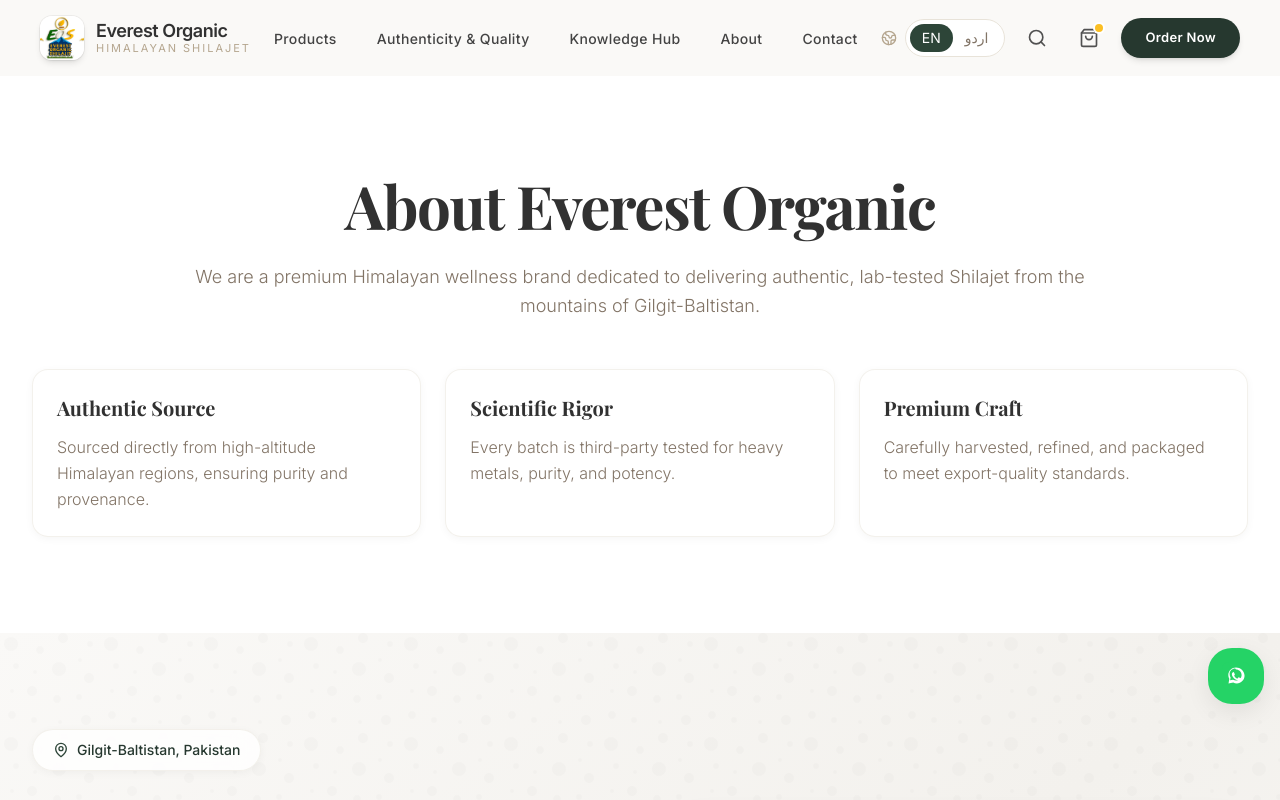
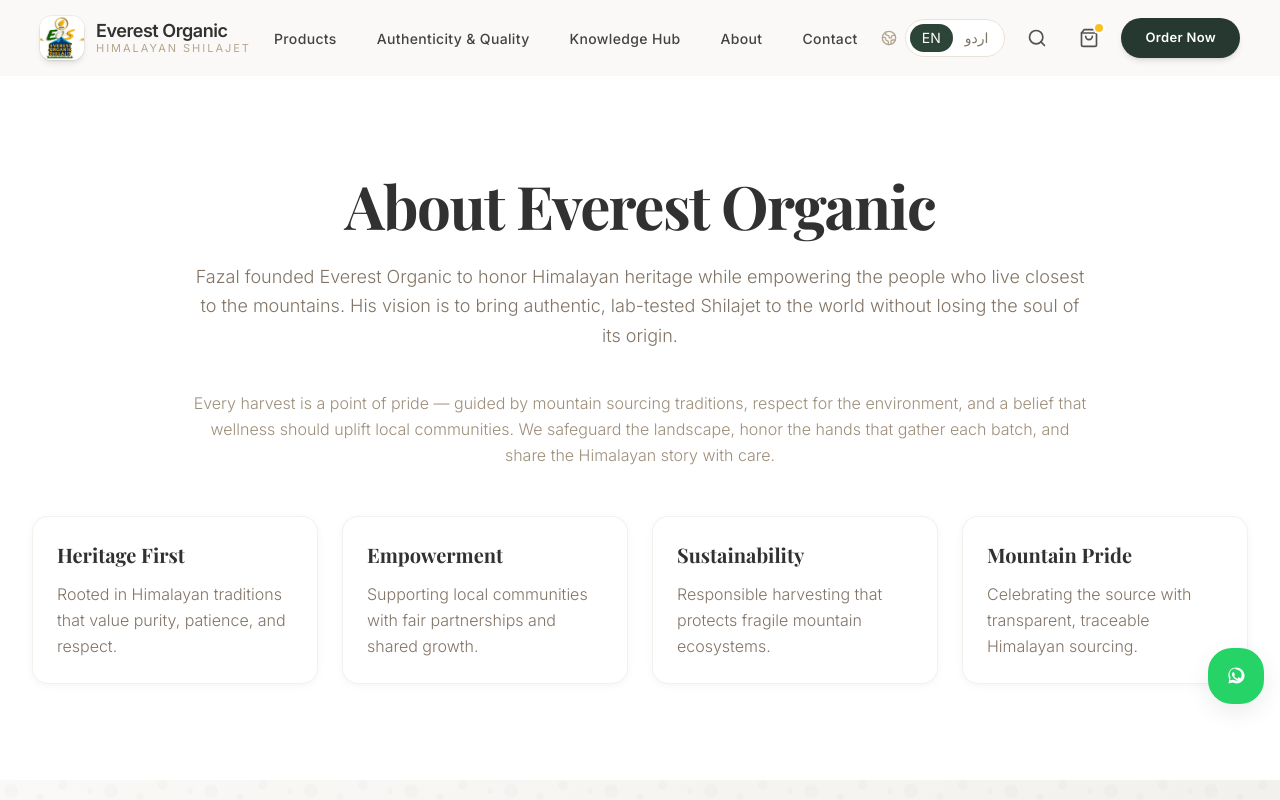
Before and after one commit to alhadiexports0313/everest-app, a Next.js app: page /about in a window 1280 px wide. Shown: the top 800 px of the page. Built offline with nearby package versions, Linux system fonts and the light colour scheme; a web font is replaced by a local one.

Commit message:
docs(about): update content to reflect founder's vision and brand values

```diff
--- a/app/about/page.tsx
+++ b/app/about/page.tsx
@@ -12,26 +12,41 @@
               About Everest Organic
             </h1>
             <p className="text-lg text-stone-700 leading-relaxed font-light">
-              We are a premium Himalayan wellness brand dedicated to delivering authentic,
-              lab-tested Shilajet from the mountains of Gilgit-Baltistan.
+              Fazal founded Everest Organic to honor Himalayan heritage while empowering
+              the people who live closest to the mountains. His vision is to bring
+              authentic, lab-tested Shilajet to the world without losing the soul of its
+              origin.
             </p>
           </div>
-          <div className="mt-12 grid grid-cols-1 md:grid-cols-3 gap-6">
+          <div className="mt-10 max-w-4xl mx-auto text-center">
+            <p className="text-base text-stone-600 leading-relaxed font-light">
+              Every harvest is a point of pride — guided by mountain sourcing traditions,
+              respect for the environment, and a belief that wellness should uplift local
+              communities. We safeguard the landscape, honor the hands that gather each
+              batch, and share the Himalayan story with care.
+            </p>
+          </div>
+          <div className="mt-12 grid grid-cols-1 md:grid-cols-2 lg:grid-cols-4 gap-6">
             {[
               {
-                title: "Authentic Source",
+                title: "Heritage First",
                 description:
-                  "Sourced directly from high-altitude Himalayan regions, ensuring purity and provenance.",
+                  "Rooted in Himalayan traditions that value purity, patience, and respect.",
               },
               {
-                title: "Scientific Rigor",
+                title: "Empowerment",
                 description:
-                  "Every batch is third-party tested for heavy metals, purity, and potency.",
+                  "Supporting local communities with fair partnerships and shared growth.",
               },
               {
-                title: "Premium Craft",
+                title: "Sustainability",
                 description:
-                  "Carefully harvested, refined, and packaged to meet export-quality standards.",
+                  "Responsible harvesting that protects fragile mountain ecosystems.",
+              },
+              {
+                title: "Mountain Pride",
+                description:
+                  "Celebrating the source with transparent, traceable Himalayan sourcing.",
               },
             ].map((item) => (
               <div
```
